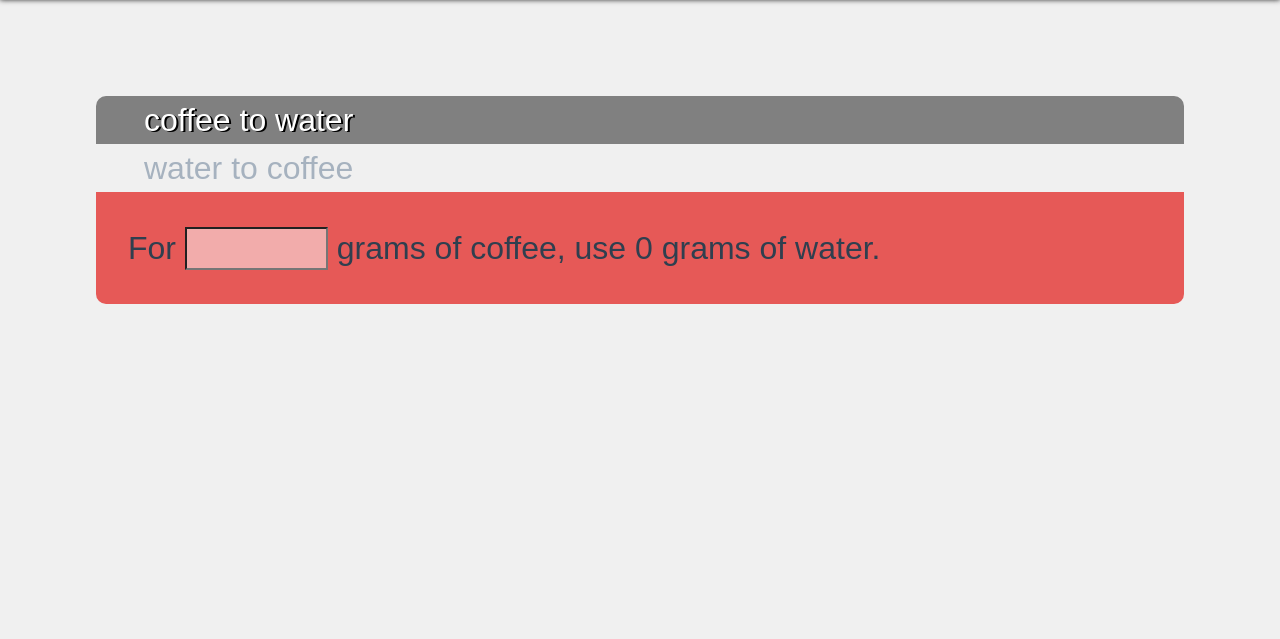
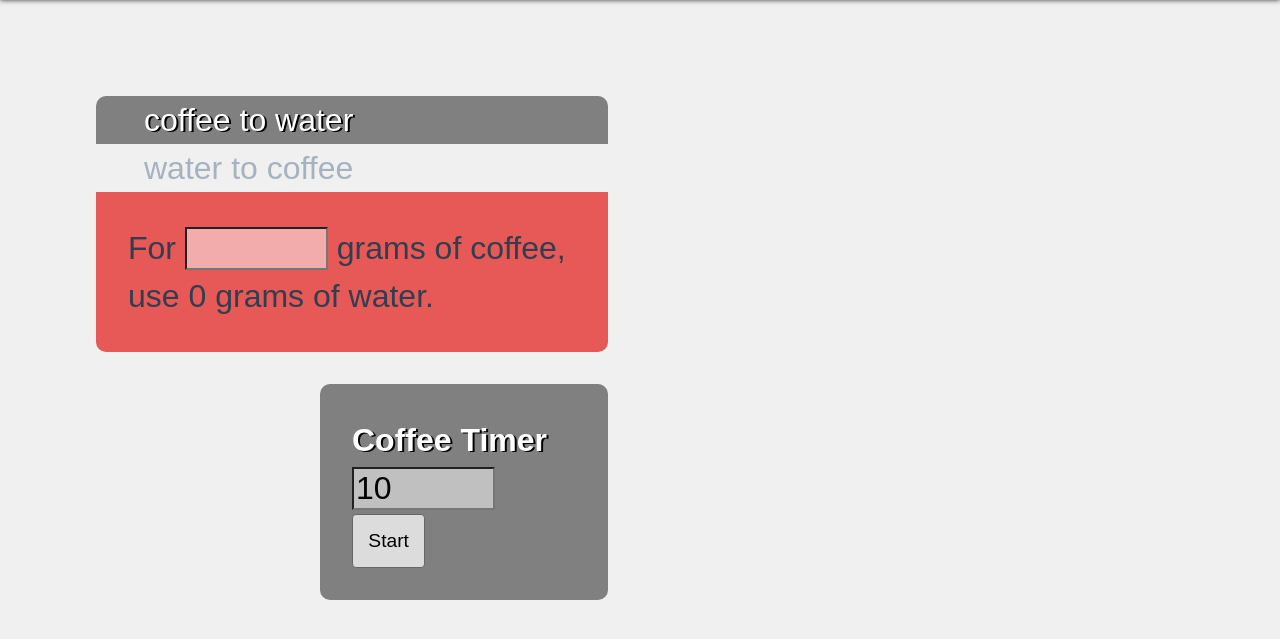
Before and after one commit to andyroo2000/coffee, a PHP site: page / in a window 1280 px wide. Shown: the part 80-719 px from the top of the page. Run offline with PHP 8.4, Linux system fonts and the light colour scheme; some libraries are stand-ins or nearby versions.

Commit message:
add timer
add coffee timer that takes user input in seconds

```diff
--- a/css/global.css
+++ b/css/global.css
@@ -70,6 +70,12 @@ input {
   font-size: 1em; }
 
 /* line 17, ../scss/_main.scss */
+h2 {
+  font-weight: bold;
+  color: #FFF;
+  text-shadow: 2px 1px 0 black; }
+
+/* line 23, ../scss/_main.scss */
 #title {
   background-color: RGBA(47, 63, 79, 0.9);
   color: white;
@@ -79,17 +85,17 @@ input {
   -moz-box-shadow: 0px 0px 5px #333333;
   box-shadow: 0px 0px 5px #333333; }
 
-/* line 25, ../scss/_main.scss */
+/* line 31, ../scss/_main.scss */
 .hidden {
   display: none; }
 
-/* line 29, ../scss/_main.scss */
+/* line 36, ../scss/_main.scss */
 #water_or_coffee_first {
   display: inline-block;
   width: 100%;
   color: #A6B2BF; }
 
-/* line 35, ../scss/_main.scss */
+/* line 42, ../scss/_main.scss */
 #coffee_to_water, #water_to_coffee {
   -moz-border-radius-topleft: 10px;
   -webkit-border-top-left-radius: 10px;
@@ -99,7 +105,7 @@ input {
   border-top-right-radius: 10px;
   padding: 0 1.5em 0 1.5em; }
 
-/* line 41, ../scss/_main.scss */
+/* line 47, ../scss/_main.scss */
 .highlighted {
   background-color: gray;
   color: white;
@@ -109,15 +115,15 @@ input {
   transition-duration: 0.2s;
   text-shadow: 2px 1px 0 black; }
 
-/* line 48, ../scss/_main.scss */
+/* line 54, ../scss/_main.scss */
 #water_form {
   background-color: RGBA(126, 187, 216, 1); }
 
-/* line 53, ../scss/_main.scss */
+/* line 59, ../scss/_main.scss */
 #coffee_form {
   background-color: RGBA(230, 89, 87, 1); }
 
-/* line 57, ../scss/_main.scss */
+/* line 63, ../scss/_main.scss */
 #water_form, #coffee_form {
   -moz-border-radius-bottomleft: 10px;
   -webkit-border-bottom-left-radius: 10px;
@@ -127,20 +133,51 @@ input {
   border-bottom-right-radius: 10px;
   padding: 1em; }
 
+/* line 68, ../scss/_main.scss */
+#timers {
+  background-color: gray;
+  padding: 1em;
+  margin-top: 1em;
+  -webkit-border-radius: 10px;
+  -moz-border-radius: 10px;
+  -ms-border-radius: 10px;
+  -o-border-radius: 10px;
+  border-radius: 10px;
+  width: 7em;
+  float: right; }
+
+/* line 77, ../scss/_main.scss */
+button {
+  font-size: 0.6em;
+  padding: 0.8em;
+  background-color: #dcdcdc;
+  border: 1px solid #666;
+  color: #000;
+  text-decoration: none;
+  -webkit-border-radius: 4px;
+  -moz-border-radius: 4px;
+  -ms-border-radius: 4px;
+  -o-border-radius: 4px;
+  border-radius: 4px; }
+  /* line 84, ../scss/_main.scss */
+  button:hover {
+    background-color: RGBA(230, 89, 87, 1); }
+
 @media screen and (min-width: 616px) {
-  /* line 66, ../scss/_main.scss */
+  /* line 95, ../scss/_main.scss */
   #coversion_forms {
-    padding: 3em; }
+    padding: 3em;
+    width: 40%; }
 
-  /* line 69, ../scss/_main.scss */
+  /* line 99, ../scss/_main.scss */
   #title {
     padding: 0.5em 0 0.5em 4.5em; } }
 @media screen and (max-width: 615px) {
-  /* line 75, ../scss/_main.scss */
+  /* line 105, ../scss/_main.scss */
   #coversion_forms {
     padding: 1.5em 0 0 0;
     width: 100%; }
 
-  /* line 79, ../scss/_main.scss */
+  /* line 109, ../scss/_main.scss */
   #title {
     padding: 0.5em 0 0.5em 1.5em; } }
--- a/index.html
+++ b/index.html
@@ -36,8 +36,16 @@
         </p>
       </form>
     </section>
+
+    <section id="timers">
+      <h2>Coffee Timer</h2>
+      <input type="text" value=10 id="timer" size="5">
+      <button id="timer_button">Start</button>
+    </section>
+
   </section>
   </body>
+
   <footer>
     <script type="text/javascript" src="http://ajax.googleapis.com/ajax/libs/jquery/1.9.1/jquery.min.js"></script>
     <script type="text/javascript" src="js/application-ck.js"></script>
--- a/js/application-ck.js
+++ b/js/application-ck.js
@@ -1 +1 @@
-$(document).ready(function(){$("#water").on("keyup",function(){var e=+$(this).val();$("#totalWater").text((e/17).toFixed(2))});$("#coffee").on("keyup",function(){var e=+$(this).val();$("#totalCoffee").text((e*17).toFixed(2))});$("#coffee_to_water").click(function(){$("#coffee_to_water").toggleClass("highlighted");$("#water_to_coffee").toggleClass("highlighted");$("#coffee_form").toggleClass("hidden");$("#water_form").toggleClass("hidden")});$("#water_to_coffee").click(function(){$("#water_to_coffee").toggleClass("highlighted");$("#coffee_to_water").toggleClass("highlighted");$("#coffee_form").toggleClass("hidden");$("#water_form").toggleClass("hidden")})});
+$(document).ready(function(){$water=$("#water");$coffee=$("#coffee");$totalCoffee=$("#totalCoffee");$water.on("keyup",function(){var e=+$(this).val();$("#totalWater").text((e/17).toFixed(2))});$coffee.on("keyup",function(){var e=+$(this).val();$totalCoffee.text((e*17).toFixed(2))});$("#coffee_to_water").click(function(){$(this).toggleClass("highlighted");$("#water_to_coffee").toggleClass("highlighted");$("#coffee_form").toggleClass("hidden");$("#water_form").toggleClass("hidden")});$("#water_to_coffee").click(function(){$(this).toggleClass("highlighted");$("#coffee_to_water").toggleClass("highlighted");$("#coffee_form").toggleClass("hidden");$("#water_form").toggleClass("hidden")});var e=function(t){$("#timer").val(t);if(t<1){alert("Your coffee is done!");return}setTimeout(function(){e(t-1)},1e3)},t=function(){var t=parseInt($("#timer").val(),10);t>0||(t=2);e(t)};$("#timer_button").click(t)});
--- a/scss/_main.scss
+++ b/scss/_main.scss
@@ -14,6 +14,12 @@ input {
   font-size: 1em;
 }
 
+h2 {
+  font-weight: bold;
+  color: #FFF;
+  @include single-text-shadow(black, 2px, 1px, 0);
+}
+
 #title {
   background-color: RGBA(47.00, 63.00, 79.00, 0.9);
   color: white;
@@ -26,6 +32,7 @@ input {
   display: none;
 }
 
+
 #water_or_coffee_first {
   display: inline-block;
   width: 100%;
@@ -36,7 +43,6 @@ input {
   @include border-top-radius(10px);
   padding: 0 1.5em 0 1.5em;
 }
-
 
 .highlighted {
   background-color: gray;
@@ -59,12 +65,36 @@ input {
   padding: 1em;
 }
 
+#timers {
+  background-color: gray;
+  padding: 1em;
+  margin-top: 1em;
+  @include border-radius(10px);
+  width: 7em;
+  float: right;
+}
+
+button {
+  font-size: 0.6em;
+  padding: 0.8em;
+  background-color: #dcdcdc;
+  border: 1px solid #666;
+  color:#000;
+  text-decoration:none;
+  &:hover {background-color: RGBA(230.00, 89.00, 87.00, 1);}
+  @include border-radius(4px);
+}
+
+
+
+
 
 // Media Query to make CodePen fit on mobile devices
 
 @media screen and (min-width : 616px) {
   #coversion_forms {
     padding: 3em;
+    width: 40%;
   }
   #title {
     padding: 0.5em 0 0.5em 4.5em;
```
Also changed, not shown: js/application.js (+26 -5 lines).
